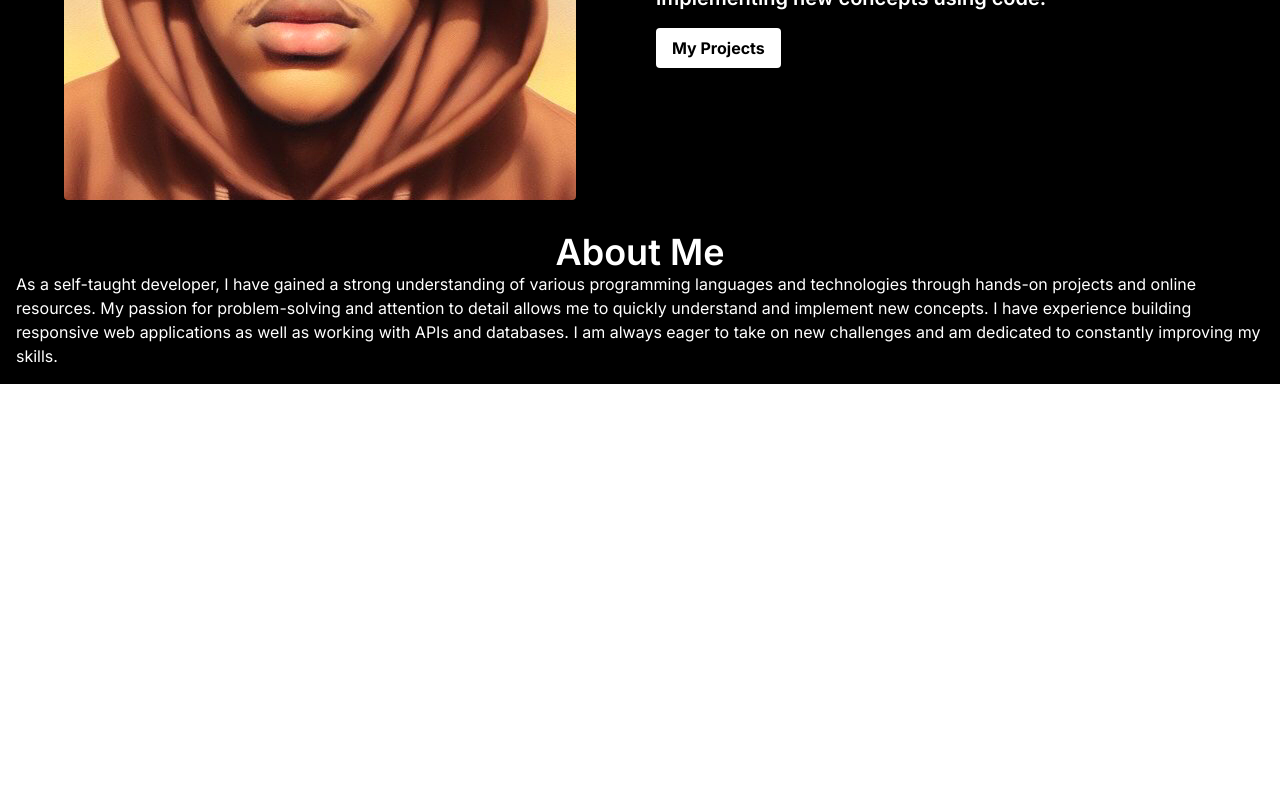
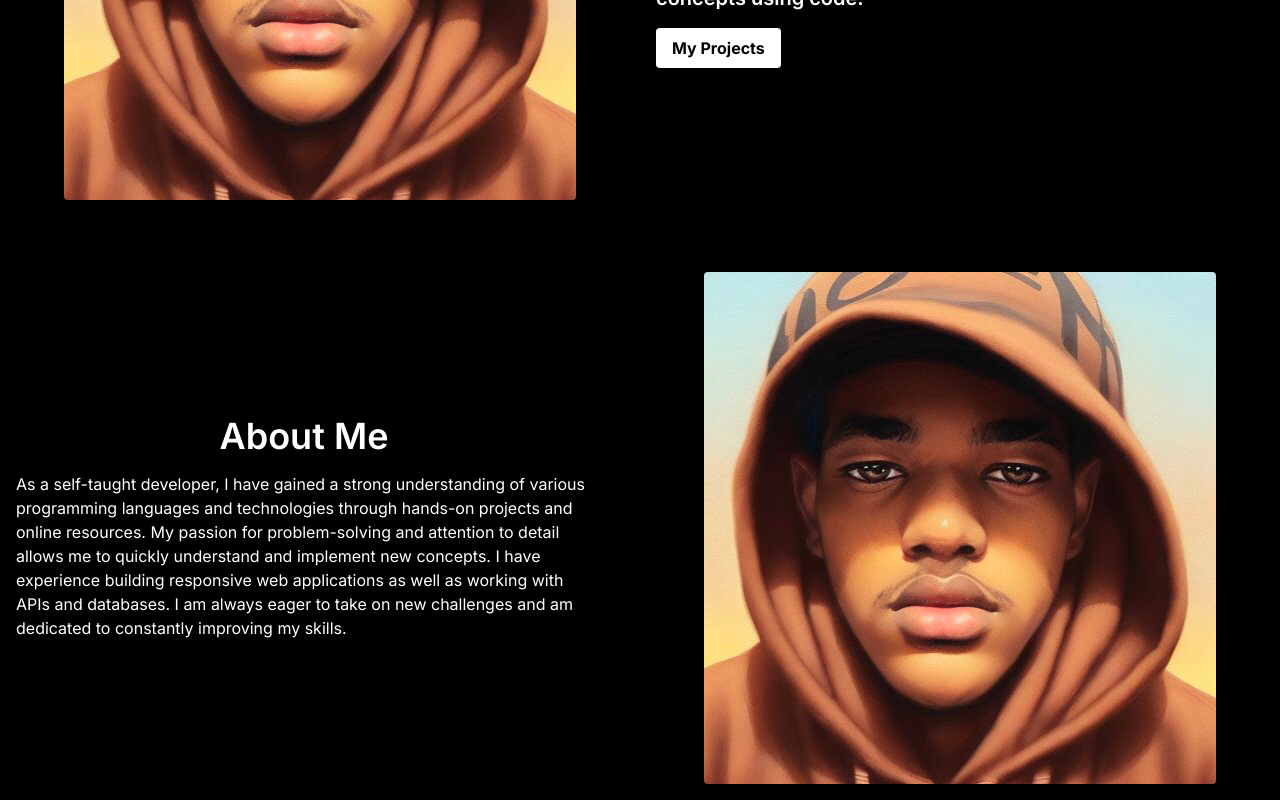
Before and after one commit to mbpII/portfolio, a Next.js app: page / in a window 1280 px wide. Shown: the part 420-1220 px from the top of the page. Before the commit the page ends 804 px from the top, so only its background shows below. Built offline with nearby package versions, Linux system fonts and the light colour scheme.

Commit message:
created about page ui

```diff
--- a/src/components/About.tsx
+++ b/src/components/About.tsx
@@ -1,10 +1,29 @@
+import Image from "next/image";
+import me from "../images/me.jpg";
+
 export default function About() {
-    return (
-        <section className="p-4 flex flex-col justify-center items-center">
-            <div className="">
-                <h1 className="text-center font-semibold text-4xl">About Me</h1>
-                <p className="">As a self-taught developer, I have gained a strong understanding of various programming languages and technologies through hands-on projects and online resources. My passion for problem-solving and attention to detail allows me to quickly understand and implement new concepts. I have experience building responsive web applications as well as working with APIs and databases. I am always eager to take on new challenges and am dedicated to constantly improving my skills.</p>
-            </div>
-        </section>
-    )
+  return (
+    <section className="flex p-4 flex-col lg:justify-center items-center md:grid md:grid-cols-2 md:gap-8 lg:mt-10 ">
+      <div className="flex flex-col space-y-4 max-w-xl">
+        <h1 className="text-center font-semibold text-4xl">About Me</h1>
+        <p className="">
+          As a self-taught developer, I have gained a strong understanding of
+          various programming languages and technologies through hands-on
+          projects and online resources. My passion for problem-solving and
+          attention to detail allows me to quickly understand and implement new
+          concepts. I have experience building responsive web applications as
+          well as working with APIs and databases. I am always eager to take on
+          new challenges and am dedicated to constantly improving my skills.
+        </p>
+      </div>
+      <div className="w-full md:w-auto lg:w-auto flex justify-center ">
+        <Image
+          src={me}
+          className="w-full h-full object-cover max-w-xl lg:max-w-lg rounded"
+          alt="my_picture"
+          priority
+        />
+      </div>
+    </section>
+  );
 }
--- a/src/components/Landing.tsx
+++ b/src/components/Landing.tsx
@@ -19,10 +19,10 @@ export default function Landing() {
           </Link>
         </div>
         <div className="flex flex-col lg:justify-center items-center md:grid md:grid-cols-2 md:gap-8 lg:mt-10">
-          <div className="w-full md:w-auto lg:w-auto flex justify-center">
-            <Image src={me} className="w-full h-full object-cover max-w-md lg:max-w-lg rounded" alt="my_picture" priority />
+          <div className="w-full md:w-auto lg:w-auto flex justify-center ">
+            <Image src={me} className="w-full h-full object-cover max-w-xl lg:max-w-lg rounded" alt="my_picture" priority />
           </div>
-          <div className="flex flex-col space-y-4 max-w-md">
+          <div className="flex flex-col space-y-4 max-w-xl ">
             <div className="pt-4 space-y-4">
               <h1 className="font-semibold text-xl">Hi There I&apos;m</h1>{" "}
               <h1 className="text-4xl font-semibold whitespace-nowrap md:text-5xl lg:text-6xl">
```
